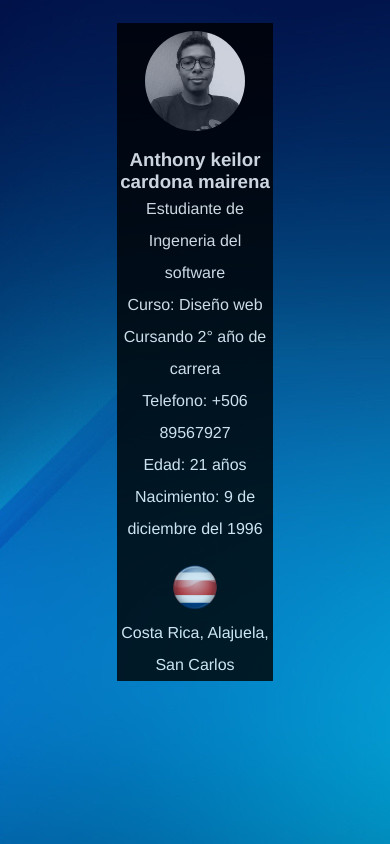
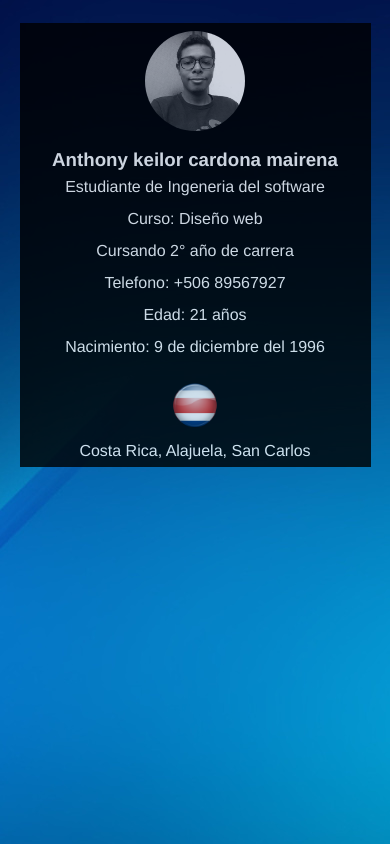
Before and after one commit to Anthony0912/2018-DW-I, a plain HTML site: page Profile/index.html in a window 390 px wide. Drawn offline with Linux system fonts and the light colour scheme.

Commit message:
arreglos en el css

```diff
--- a/Profile/css/style.css
+++ b/Profile/css/style.css
@@ -30,6 +30,7 @@ div.text-profile{
 p{
     line-height: 200%;
 }
+
 div.img-profile{
     background-image: url(../img/27066813_191126191634145_7981243732897300291_n.jpg);
     height: 100px;
@@ -41,3 +42,9 @@ div.img-profile{
     display: block;
     margin: auto;
 }
+
+@media only screen and (max-width: 900px){
+    .container-profile{
+        width: 90%;
+    }
+}
```
